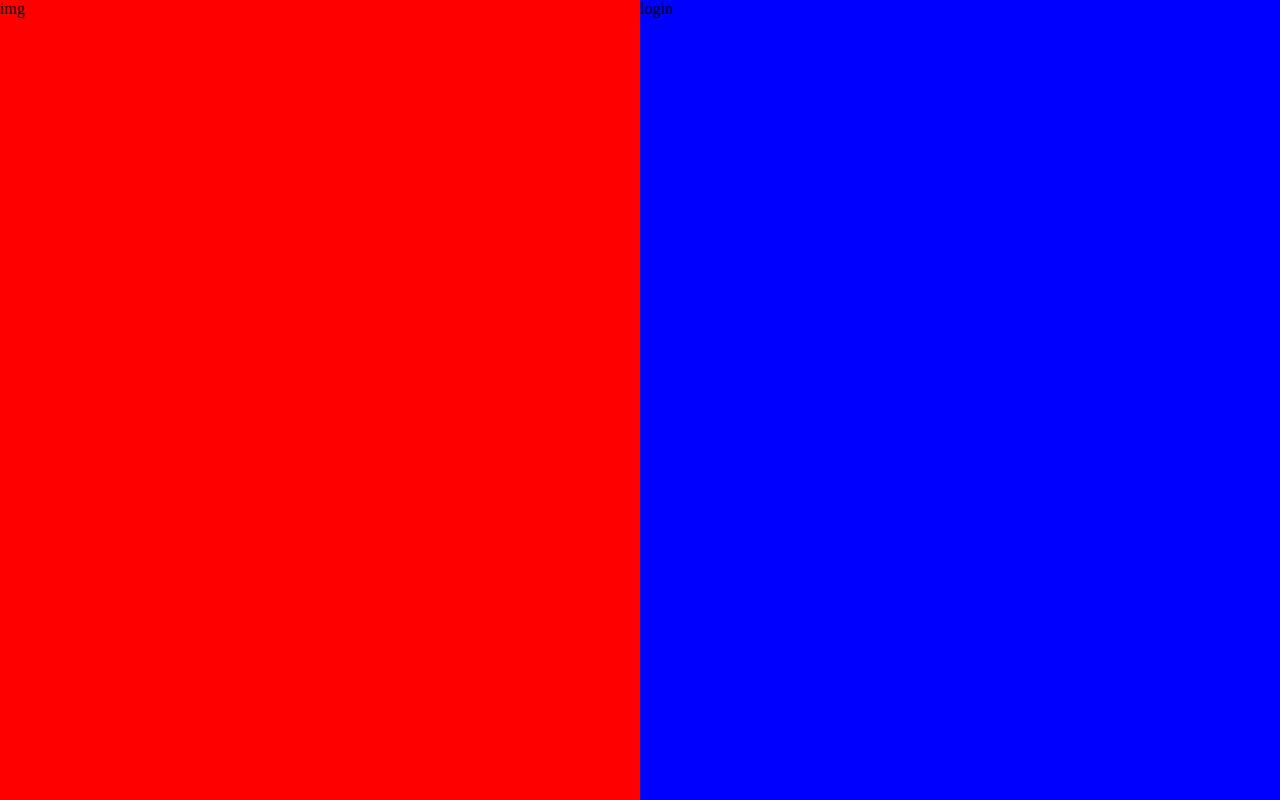
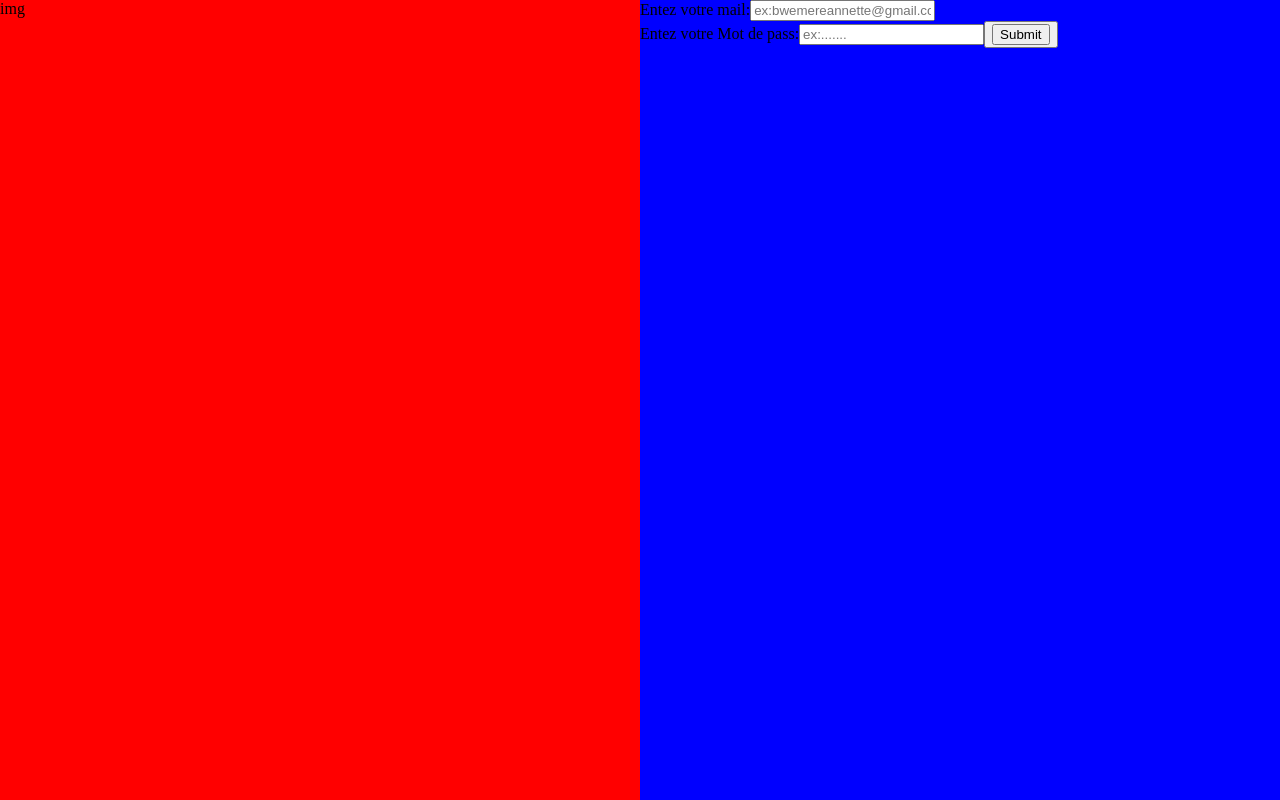
Before and after one commit to Annette-Bwemere-Salama/boinergeFontend, a React (Vite) app: page / in a window 1280 px wide. Built offline with nearby package versions, Linux system fonts and the light colour scheme.

Commit message:
form login

```diff
--- a/src/COMPONENT/login/Login.jsx
+++ b/src/COMPONENT/login/Login.jsx
@@ -3,8 +3,22 @@ import "./login.css"
 function Login() {
   return (
     <div className='container'>
-      <div className='block1'>img</div>
-      <div className='block2'>login</div>
+      <div className='blockImage'>img</div>
+      <div className='blockFormulaire'>
+          <div className='form'>
+              <form>
+                <label>Entez votre mail:
+                  <input type="mail" placeholder='ex:bwemereannette@gmail.com'/>
+                </label>
+<br></br>
+
+                <label>Entez votre Mot de pass:
+                  <input type="password" placeholder='ex:.......'/>
+                </label>
+                <button><input type="submit" /></button>
+              </form>
+          </div>
+        </div>
 
 
     </div>
--- a/src/COMPONENT/login/login.css
+++ b/src/COMPONENT/login/login.css
@@ -4,23 +4,18 @@ body{
     margin: 0;
     padding: 0;
 }
-
-
-
-
 .container{
     display: flex;
     height: 100vh;
 }
 
-.block1{
-/* height: 100vw; */
+.blockImage{
 width: 50%;
 background-color: red;
 }
 
-.block2{
-/* height: 100vw; */
+.blockFormulaire{
+
 width: 50%;
 background-color: blue;
 }
```
